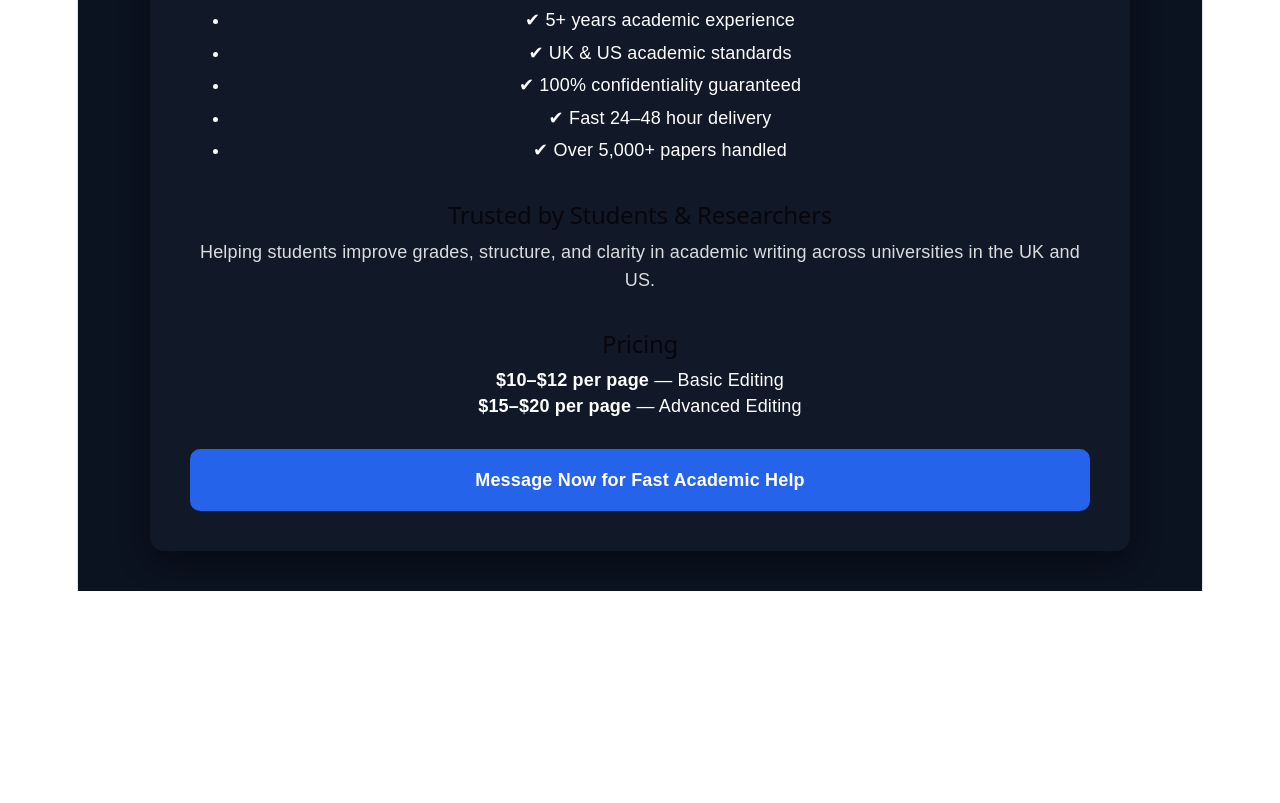
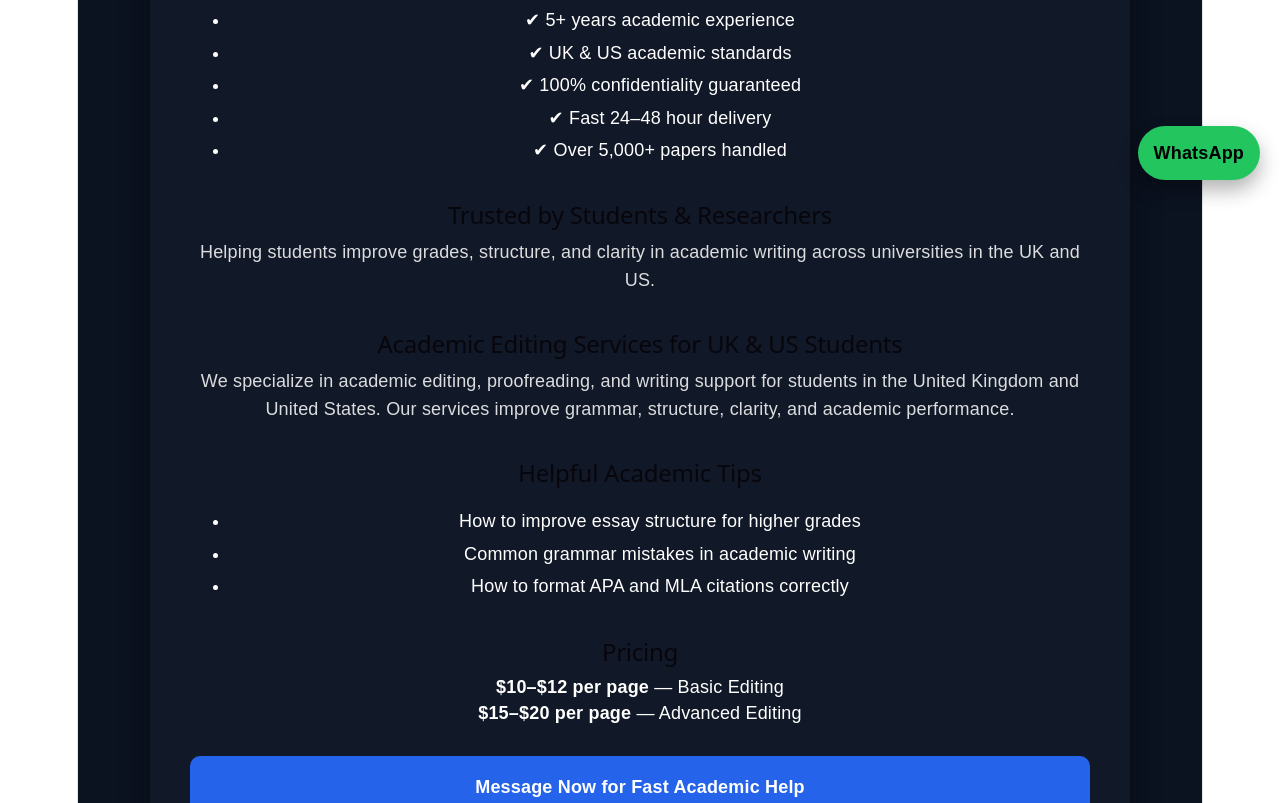
Before and after one commit to DannieAM-alt/elevate-academic-site, a React (Vite) app: page / in a window 1280 px wide. Shown: the part 600-1403 px from the top of the page. Before the commit the page ends 1191 px from the top, so only its background shows below. Built offline with nearby package versions, Linux system fonts and the light colour scheme.

Commit message:
step 4 full growth upgrade

```diff
--- a/src/App.jsx
+++ b/src/App.jsx
@@ -75,6 +75,27 @@ export default function App() {
           Helping students improve grades, structure, and clarity in academic writing across universities in the UK and US.
         </p>
 
+        {/* SEO BOOST SECTION */}
+        <h2 style={{ marginTop: "35px" }}>
+          Academic Editing Services for UK & US Students
+        </h2>
+
+        <p style={{ opacity: 0.85, lineHeight: "1.6" }}>
+          We specialize in academic editing, proofreading, and writing support for students in the United Kingdom and United States.
+          Our services improve grammar, structure, clarity, and academic performance.
+        </p>
+
+        {/* BLOG SEO SECTION */}
+        <h2 style={{ marginTop: "35px" }}>
+          Helpful Academic Tips
+        </h2>
+
+        <ul style={{ lineHeight: "1.8" }}>
+          <li>How to improve essay structure for higher grades</li>
+          <li>Common grammar mistakes in academic writing</li>
+          <li>How to format APA and MLA citations correctly</li>
+        </ul>
+
         {/* PRICING */}
         <h2 style={{ marginTop: "35px" }}>Pricing</h2>
 
@@ -94,6 +115,29 @@ export default function App() {
         </div>
 
       </div>
+
+      {/* FLOATING WHATSAPP BUTTON */}
+      <a
+        href="https://wa.me/254726434657"
+        target="_blank"
+        rel="noreferrer"
+        style={{
+          position: "fixed",
+          bottom: "20px",
+          right: "20px",
+          background: "#22c55e",
+          color: "black",
+          padding: "14px 16px",
+          borderRadius: "50px",
+          fontWeight: "bold",
+          textDecoration: "none",
+          boxShadow: "0 10px 20px rgba(0,0,0,0.3)",
+          zIndex: 9999
+        }}
+      >
+        WhatsApp
+      </a>
+
     </div>
   );
 }
```
